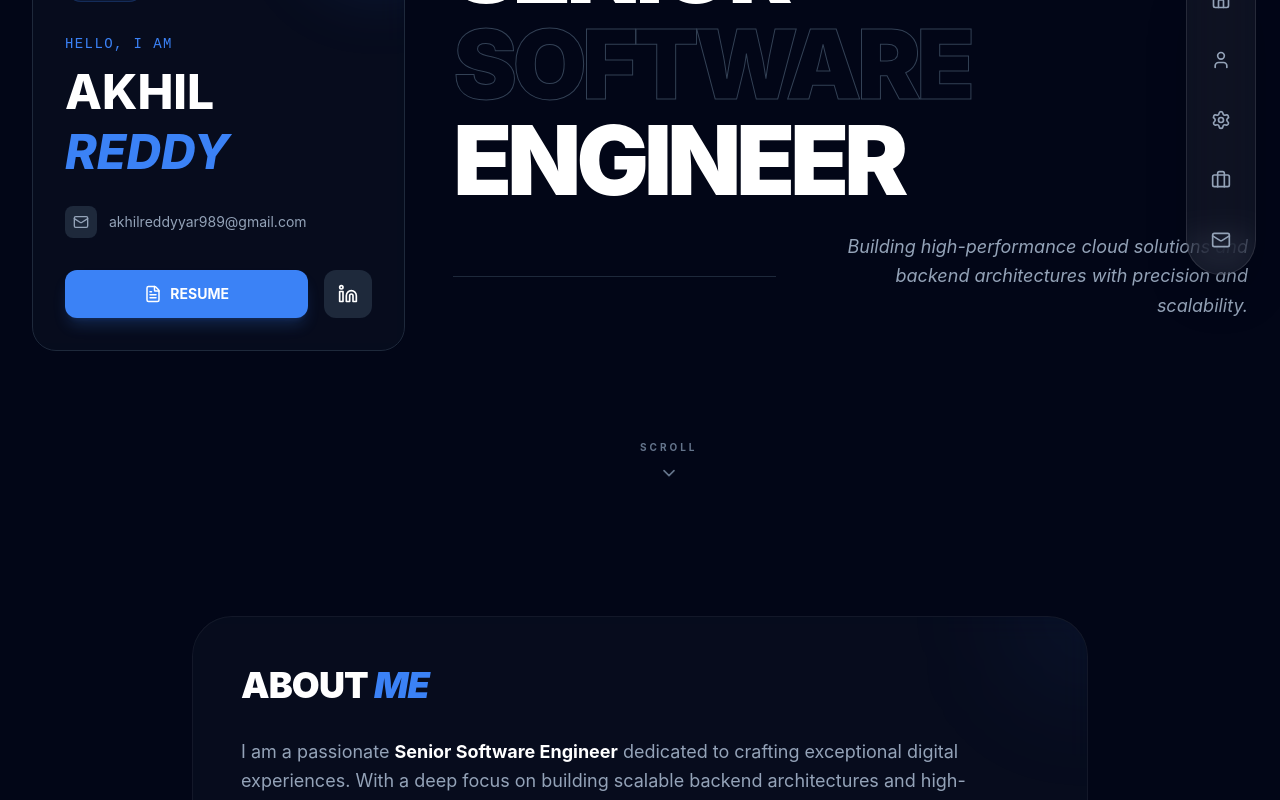
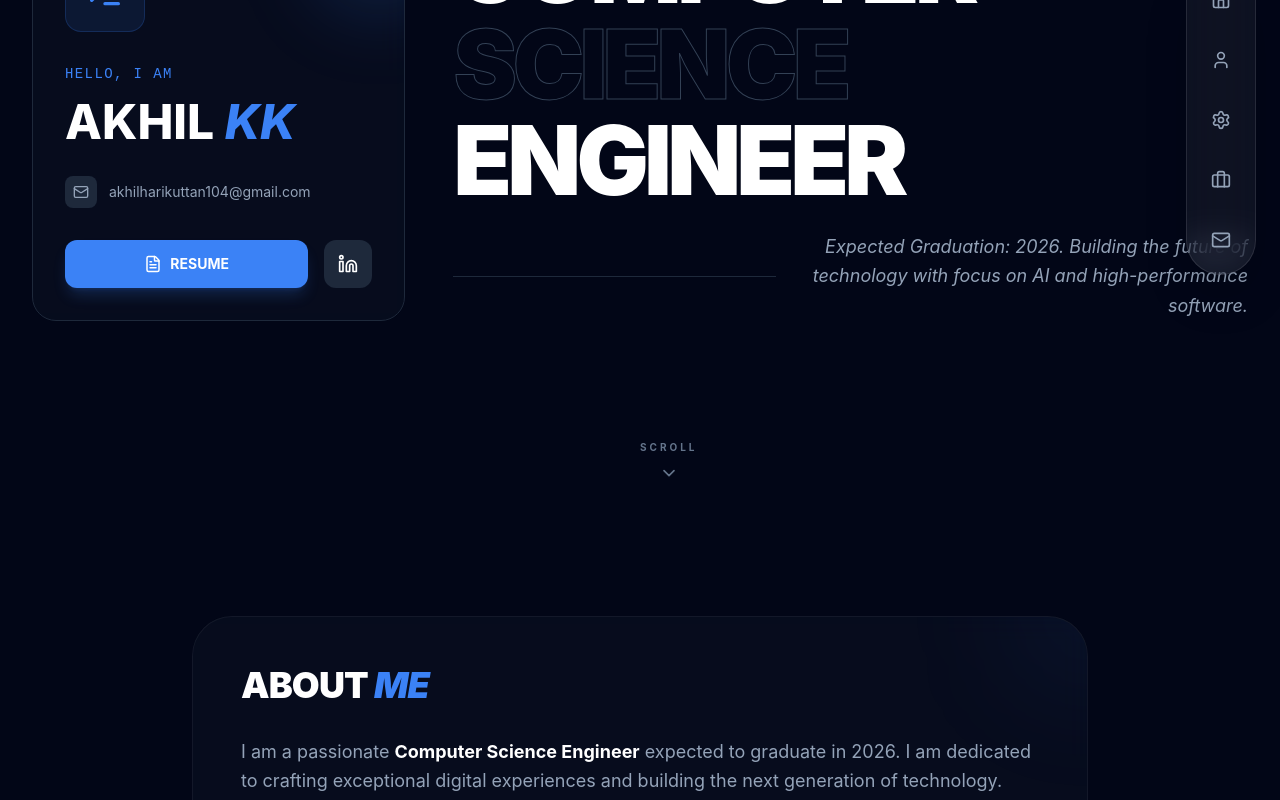
Before and after one commit to akh112003/akhil_portfolio, a React (Vite) app: page / in a window 1280 px wide. Shown: the part 280-1080 px from the top of the page. Built offline with nearby package versions, Linux system fonts and the light colour scheme.

Commit message:
Update personal info (name, role, email)

```diff
--- a/src/components/About.jsx
+++ b/src/components/About.jsx
@@ -20,13 +20,13 @@ const About = () => {
 
           <div className="space-y-6 text-lg text-slate-400 leading-relaxed">
             <p>
-              I am a passionate <span className="text-white font-bold">Senior Software Engineer</span> dedicated to crafting exceptional digital experiences. With a deep focus on building scalable backend architectures and high-performance cloud solutions, I strive to merge technical precision with creative problem-solving.
+              I am a passionate <span className="text-white font-bold">Computer Science Engineer</span> expected to graduate in 2026. I am dedicated to crafting exceptional digital experiences and building the next generation of technology.
             </p>
             <p>
-              My approach focuses on <span className="text-primary-blue font-medium italic underline decoration-primary-blue/30 underline-offset-4">clean code, efficient design patterns</span>, and leveraging the latest AI-driven technologies to solve complex real-world problems.
+              My approach focuses on <span className="text-primary-blue font-medium italic underline decoration-primary-blue/30 underline-offset-4">clean code, efficient design patterns</span>, and leveraging AI to solve complex real-world problems.
             </p>
             <p>
-              When I'm not coding, I'm exploring new technologies, contributing to open-source projects, and constantly pushing the boundaries of what's possible in the software ecosystem.
+              Currently focusing on full-stack development and artificial intelligence, I am always pushing the boundaries of my technical skills and building projects that make a difference.
             </p>
           </div>
 
--- a/src/components/Footer.jsx
+++ b/src/components/Footer.jsx
@@ -5,8 +5,8 @@ const Footer = () => {
     <footer className="py-12 border-t border-white/5 mt-12">
       <div className="max-w-7xl mx-auto px-4 sm:px-6 lg:px-8 flex flex-col md:flex-row justify-between items-center gap-6">
         <div>
-          <h3 className="text-xl font-black text-white tracking-tight">AKHIL <span className="text-primary-blue">REDDY</span></h3>
-          <p className="text-xs text-slate-500 mt-1 uppercase tracking-[0.3em] font-bold">Software Engineer</p>
+          <h3 className="text-xl font-black text-white tracking-tight uppercase">AKHIL <span className="text-primary-blue">KK</span></h3>
+          <p className="text-xs text-slate-500 mt-1 uppercase tracking-[0.3em] font-bold">Computer Science Engineer</p>
         </div>
 
         <div className="flex items-center gap-8">
--- a/src/components/Hero.jsx
+++ b/src/components/Hero.jsx
@@ -21,8 +21,8 @@ const Hero = () => {
             </div>
 
             <span className="text-primary-blue font-mono text-sm tracking-widest uppercase mb-2 block">Hello, I am</span>
-            <h1 className="text-5xl font-extrabold mb-6 leading-tight">
-              AKHIL <span className="text-primary-blue italic">REDDY</span>
+            <h1 className="text-5xl font-extrabold mb-6 leading-tight uppercase">
+              AKHIL <span className="text-primary-blue italic">KK</span>
             </h1>
 
             <div className="space-y-4 mb-8">
@@ -30,7 +30,7 @@ const Hero = () => {
                 <div className="w-8 h-8 rounded-lg bg-slate-800 flex items-center justify-center group-hover/item:bg-primary-blue/20 group-hover/item:text-primary-blue">
                   <Mail size={16} />
                 </div>
-                <span className="text-sm">akhilreddyyar989@gmail.com</span>
+                <span className="text-sm">akhilharikuttan104@gmail.com</span>
               </div>
             </div>
 
@@ -57,14 +57,14 @@ const Hero = () => {
         >
           <div className="space-y-6">
             <h2 className="text-6xl sm:text-8xl font-black text-white leading-none tracking-tighter">
-              SENIOR <br />
-              <span className="text-slate-800 outline-text">SOFTWARE</span> <br />
+              COMPUTER <br />
+              <span className="text-slate-800 outline-text uppercase">SCIENCE</span> <br />
               ENGINEER
             </h2>
             <div className="flex items-center gap-6">
               <div className="h-px flex-1 bg-slate-800"></div>
               <p className="max-w-md text-lg text-slate-400 leading-relaxed text-right italic">
-                Building high-performance cloud solutions and backend architectures with precision and scalability.
+                Expected Graduation: 2026. Building the future of technology with focus on AI and high-performance software.
               </p>
             </div>
           </div>
```
